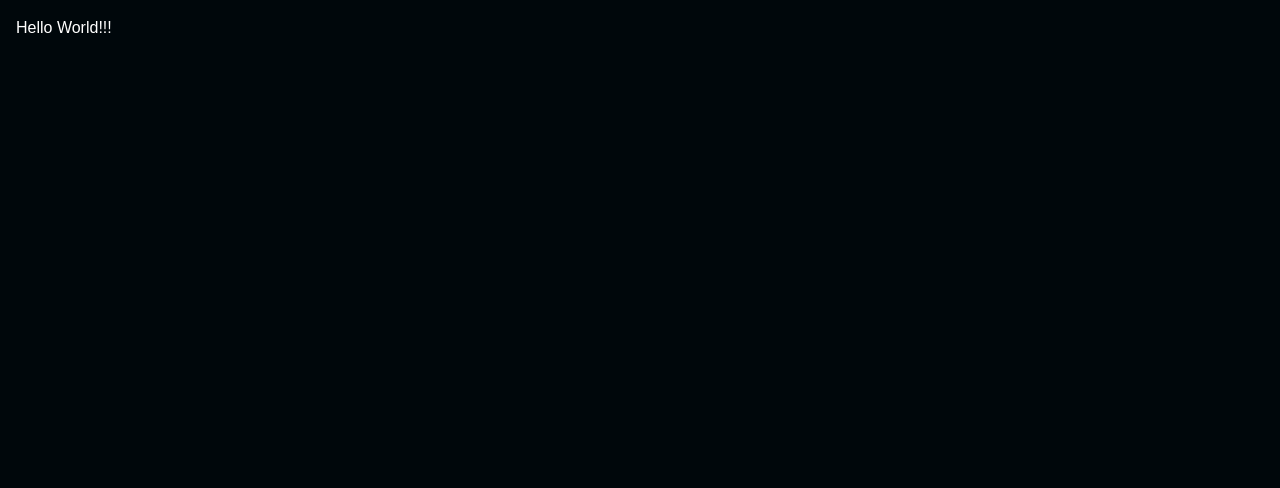
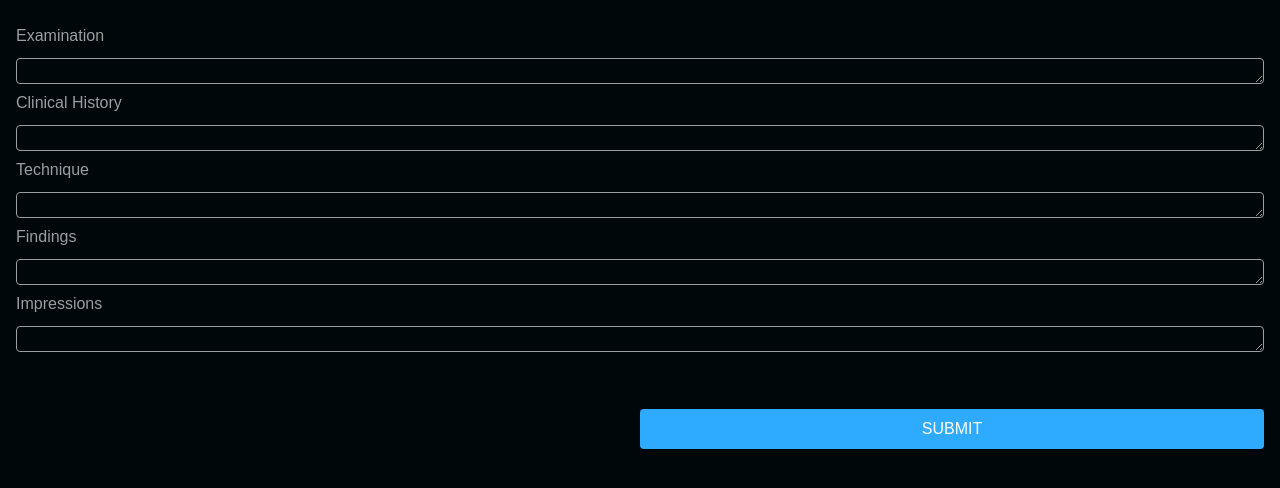
Before and after one commit to SuprasannaBhaumik/reactskeleton, a React app: page / in a window 1280 px wide. Shown: the top 488 px of the page. Built offline with nearby package versions, Linux system fonts and the light colour scheme.

Commit message:
adding textarea dynamic changes
Added the Text area dynamic changes
auto resizing based on inputs

```diff
--- a/src/styles.css
+++ b/src/styles.css
@@ -2,9 +2,15 @@ body {
   font-family: sans-serif;
   padding: 1em;
   background-color: #00070b;
-  color: #fff;
+  color: #999fa1;
 }
 
 @tailwind base;
 @tailwind components;
 @tailwind utilities;
+
+textarea:focus + label {
+  color: #fff;
+  font-weight: bolder;
+  font-size: large;
+}
--- a/src/views/App.tsx
+++ b/src/views/App.tsx
@@ -1,15 +1,46 @@
 import React from 'react';
+import CustomTextArea from "./CustomTextArea";
 
 interface Props {}
 
-class App extends React.Component<Props> {
+interface InternalState {
+    textAreas: string[];
+}
+
+class App extends React.Component<Props, InternalState> {
     constructor(props:Props) {
         super(props);
+        this.state = {
+            textAreas: [
+                'Examination',
+                'Clinical History',
+                'Technique',
+                'Findings',
+                'Impressions'
+            ]
+        }
+        this.submitData = this.submitData.bind(this);
+    }
+
+    submitData = () => {
+
     }
 
     render() {
+
+        const {textAreas} = this.state;
+
         return (
-            <div className='text-white_one'>Hello World!!!</div>
+            <div className='mt-2 '>
+                {textAreas.map( (textArea: string, index: number) => {
+                    return <CustomTextArea key={index} id={textArea}/>;
+                })}
+                <button
+                    className='bg-dodger_blue text-white float-right w-1/2 mt-50px rounded h-10 uppercase'
+                    onClick={this.submitData}
+                >Submit
+                </button>
+            </div>
         )
     }
 }
--- /dev/null
+++ b/src/views/CustomTextArea.tsx
@@ -0,0 +1,92 @@
+// @ts-ignore
+import React from 'react';
+
+interface Props {
+    id: string;
+}
+
+interface InternalState {
+    value: string;
+    rows: number;
+}
+
+class CustomTextArea extends React.Component<Props, InternalState> {
+
+    constructor(props: Props) {
+        super(props);
+        this.state = {
+            value: '',
+            rows: 1
+        }
+        this.changeTextInput = this.changeTextInput.bind(this);
+    }
+
+    /**
+     * onChange event handler for the text-area
+     * not an effective way to do the re-sizing,
+     * due to time constraints will explore on alternate solutions
+     * @param event, the native event that triggered the onchange
+     */
+    changeTextInput = (event: any) => {
+        if(event.nativeEvent.inputType === "insertLineBreak") {
+            this.setState({
+                value: event.target.value,
+                rows: this.state.rows + 1
+            }, () => {
+               (this.refs.myTextArea as any).selectionStart = (this.refs.myTextArea as any).selectionEnd + 1;
+            });
+        } else if (event.nativeEvent.inputType === "deleteContentBackward") {
+            const newText = event.target.value;
+            if(newText[newText.length-1] === '\n') {
+                this.setState({
+                    value: newText.substring(0, newText.length-1),
+                    rows: this.state.rows - 1
+                }, () => {
+                    //(this.refs.myTextArea as any).selectionEnd -= 1;
+                });
+            } else if (newText === '') {
+                this.setState({
+                    value: newText,
+                    rows: 1
+                });
+            } else {
+                this.setState({
+                    value: newText
+                }, () => {
+                    //(this.refs.myTextArea as any).selectionEnd -= 1;
+                });
+            }
+        } else {
+            this.setState({
+                value: event.target.value
+            }, () => {
+               (this.refs.myTextArea as any).selectionStart = (this.refs.myTextArea as any).selectionEnd + 1;
+            });
+        }
+    }
+
+    render() {
+        const {rows} = this.state;
+
+        return (
+            <div className='flex flex-col'>
+                <div className='mb-10px'>
+                    <label htmlFor={this.props.id}>{this.props.id}</label>
+                </div>
+                <div className='h-auto'>
+                    <textarea
+                        ref='myTextArea'
+                        className='w-full border border-greyish rounded overflow-hidden h-auto focus:outline-none focus:border-dodger_blue'
+                        style={{backgroundColor: 'transparent'}}
+                        name={this.props.id}
+                        value={this.state.value}
+                        onChange={this.changeTextInput}
+                        rows={this.state.rows}
+                    />
+                </div>
+            </div>
+        );
+    }
+
+}
+export default CustomTextArea;
--- a/tailwind.config.js
+++ b/tailwind.config.js
@@ -1,38 +1,10 @@
 const colors = {
+  white: '#fff',
   black: '#000',
-  black_one: '#2f2f2f',
-  black_two: '#262626',
   blue: '#173573',
-  bright_grey: '#373d4d',
-  bright_grey_one: '#434955',
-  bright_grey_two: '#353d4d',
-  brownish_grey: '#5e5e5e',
-  dark_orange: '#ff9400',
   dark_red: '#ca0000',
-  dark_sky_blue: '#3498db',
   dodger_blue: '#2eabff',
-  greyish: '#b5b5b5',
-  greyish_brown: '#3d3d3d',
-  greyish_two: '#4e4e4e',
-  maroon: '#762029',
-  maroon_one: '#b92626',
-  midnight_blue_one: '#131c34',
-  midnight_blue_two: '#0d1221',
-  midnight_blue_three: '#222d48',
-  midnight_blue_four: '#3d4455',
-  midnight_blue_five: '#263255',
-  midnight_blue_six: '#151d35',
-  midnight_blue_seven: '#2c354e',
-  midnight_blue_eight: '#19223e',
-  midnight_blue_nine: '#131b35',
-  midnight_blue_ten: '#21293d',
-  orange_one: '#ff9300',
-  red: '#f00',
-  topaz: '#1abc9c',
-  warning: '#ff9400',
-  white_one: '#fff',
-  white_two: '#f5f5f5',
-  white_three: '#e5e5e5'
+  greyish: '#999fa1'
 };
 
 module.exports = {
@@ -106,6 +78,7 @@ module.exports = {
       8: '8px',
     },
     borderColors: colors,
+    outlineColor: colors,
     borderRadius: {
       none: '0',
       sm: '.125rem',
--- a/webpack.dev.js
+++ b/webpack.dev.js
@@ -29,6 +29,7 @@ module.exports = {
         historyApiFallback: true,
         hot: true,
     },
+    devtool: 'source-map',
     module: {
         rules: [
             {
@@ -36,7 +37,8 @@ module.exports = {
                 use: {
                     loader: 'babel-loader'
                 },
-                exclude: /node_modules/
+                exclude: /node_modules/,
+
             },
             {
                 test: /\.(ts|tsx)$/,
```
Also changed, not shown: preview.jpg (added), 1 other file (tests, documents, lock files or other folders).
